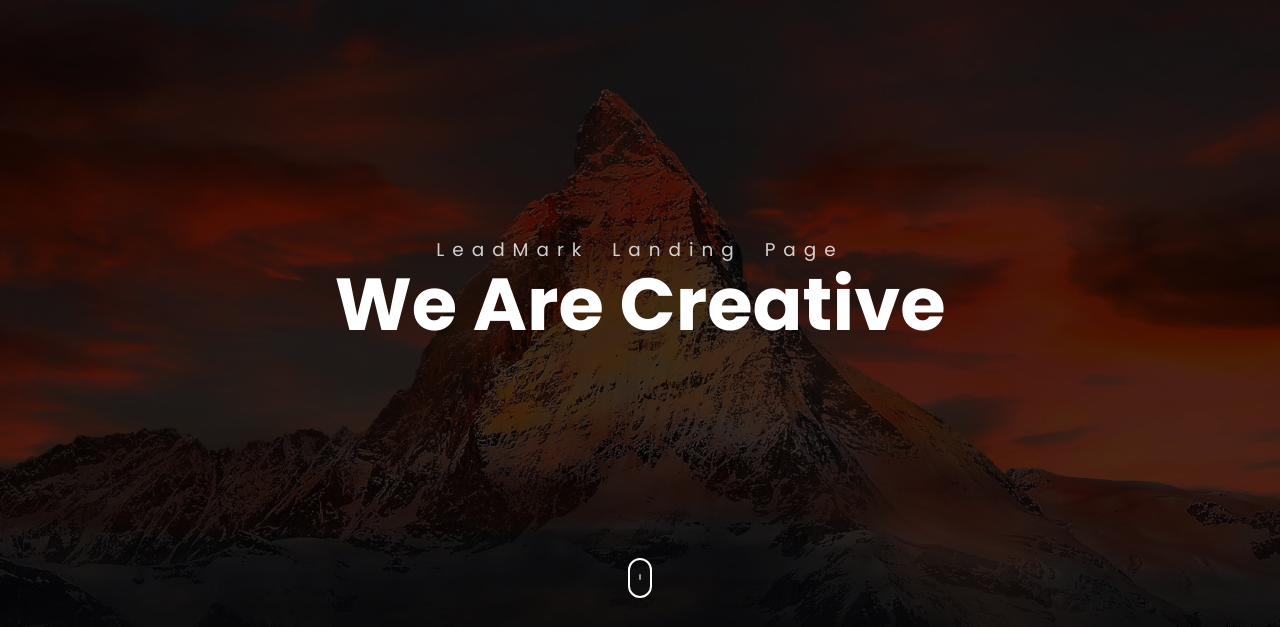
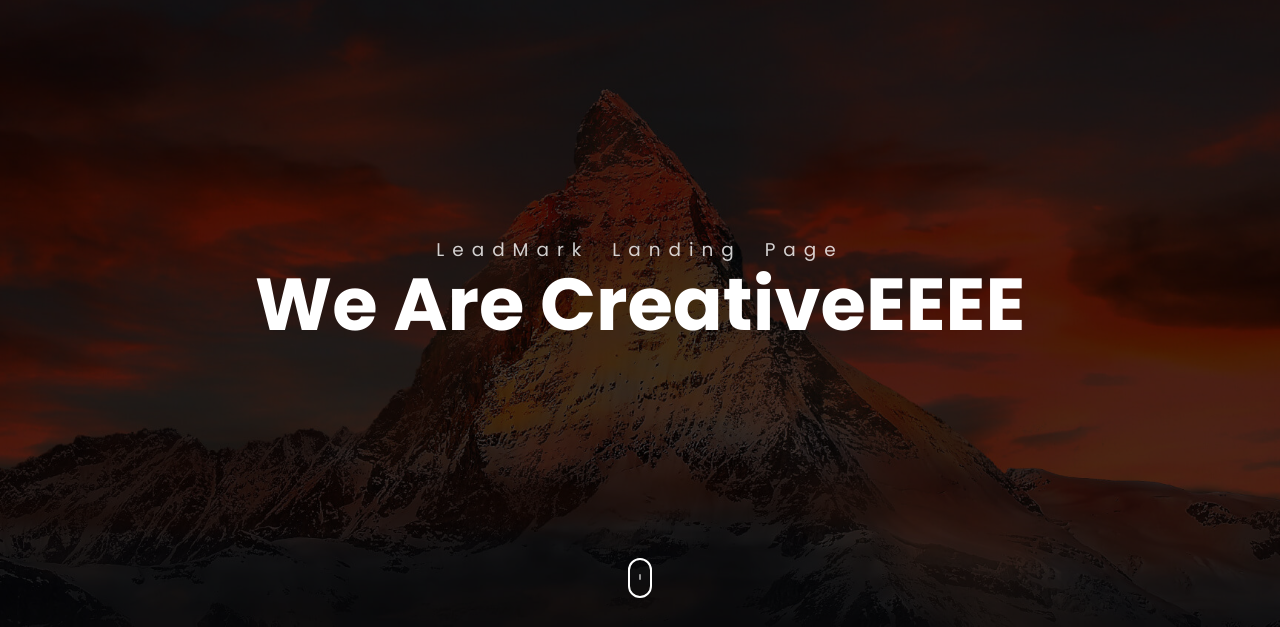
Before and after one commit to Jagoda-Kordas/GIT_Course, a website: page index.html in a window 1280 px wide. Shown: the part 102-729 px from the top of the page. Drawn offline with nearby package versions, Linux system fonts and the light colour scheme; files that its build step writes are made by us from their sources; files whose address does not match are found by name.

Commit message:
Adding EEEE to creative

```diff
--- a/index.html
+++ b/index.html
@@ -52,7 +52,7 @@
     <header class="header">
         <div class="overlay">
             <h1 class="subtitle">LeadMark Landing Page</h1>
-            <h1 class="title">We Are Creative</h1>
+            <h1 class="title">We Are CreativeEEEE</h1>
         </div>
         <div class="shape">
             <svg viewBox="0 0 1500 200">
```
